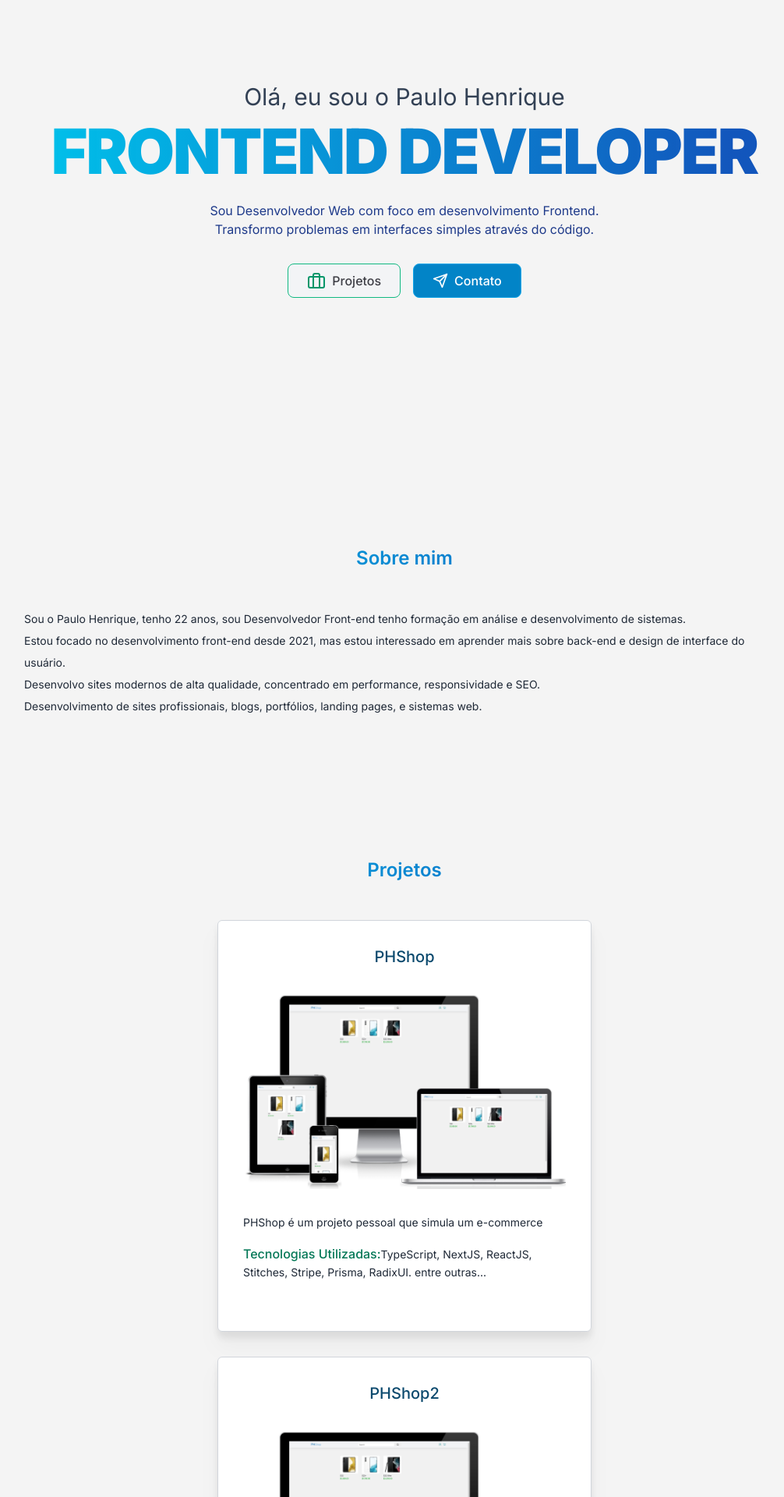
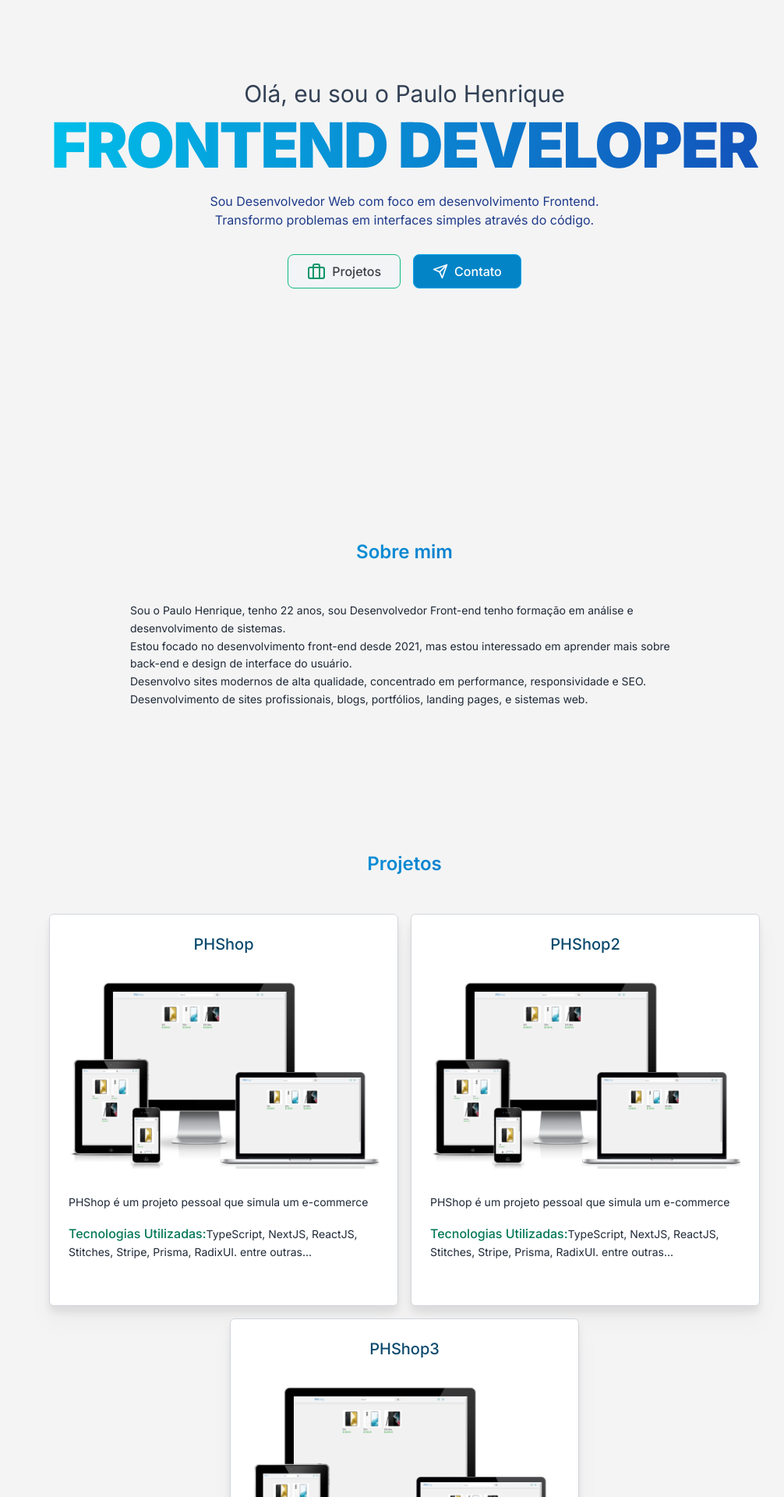
Before and after one commit to phpaulohenrique/portfolio, a Next.js app: page / in a window 1280 px wide. Shown: the part 180-2100 px from the top of the page at 78% size, without its empty margins (121-1127 px from the left). Built offline with nearby package versions, Linux system fonts and the light colour scheme.

Commit message:
style:improve margins in responsive

```diff
--- a/app/components/Sections/AboutMe.tsx
+++ b/app/components/Sections/AboutMe.tsx
@@ -4,7 +4,7 @@ export function AboutMe() {
     return (
         <section className="min-h-[50vh] pt-14 " id="about-me">
             <Heading>Sobre mim</Heading>
-            <p className="text-left text-sm leading-loose">
+            <p className="text-left text-sm leading-relaxed max-w-[44rem] m-auto">
                 Sou o Paulo Henrique, tenho 22 anos, sou Desenvolvedor Front-end tenho formação em
                 análise e desenvolvimento de sistemas.
                 <br />
--- a/app/components/Sections/Contact.tsx
+++ b/app/components/Sections/Contact.tsx
@@ -4,7 +4,7 @@ import { Heading } from '../Heading'
 
 export function Contact() {
     return (
-        <section className="min-h-[50vh] pt-14 " id="contact">
+        <section className="min-h-[44vh] pt-14 " id="contact">
             <Heading>Onde me encontrar</Heading>
             <div className="flex gap-4 flex-col items-center">
                 <ButtonLink
--- a/app/components/Sections/Projects.tsx
+++ b/app/components/Sections/Projects.tsx
@@ -12,11 +12,11 @@ export function Projects() {
     return (
         <section className="min-h-[60vh] pt-14" id="projects">
             <Heading>Projetos</Heading>
-            <div className="flex gap-8 flex-wrap justify-center">
+            <div className="flex gap-6 sm:gap-4 flex-wrap justify-center">
                 {projects.map((project) => (
                     <div
                         key={project.name}
-                        className="bg-white px-8 py-8 rounded-md w-[30rem] drop-shadow-xl border border-gray-300 text-left hover:scale-105 transition-all "
+                        className="bg-white px-6 py-6 rounded-md w-[28rem] drop-shadow-xl border border-gray-300 text-left hover:scale-105 transition-all "
                     >
                         <h3 className="text-xl font-medium text-sky-900 mb-8 text-center">
                             {project.name}
--- a/app/page.tsx
+++ b/app/page.tsx
@@ -75,11 +75,11 @@ export default function Home() {
                     </ul>
                 </div>
 
-                <main className="min-h-screen text-center w-full m-auto max-w-5xl p-6">
+                <main className="min-h-screen text-center w-full m-auto max-w-5xl p-6 sm:p-4">
                     <section className="min-h-screen flex items-center justify-center flex-col ">
                         <h1 className="text-2xl lg:text-3xl text-slate-700">
                             Olá, eu sou o Paulo Henrique{' '}
-                            <strong className=" text-[3.5rem] lg:text-[5rem] p-4 uppercase font-black block mt-2 mb-5 tracking-tight bg-clip-text text-transparent bg-gradient-frontend leading-[3.5rem]">
+                            <strong className=" text-[4rem] lg:text-[5rem] p-4 uppercase font-black block mb-3 tracking-tight bg-clip-text text-transparent bg-gradient-frontend leading-[4rem]">
                                 frontend developer
                             </strong>
                         </h1>
```
